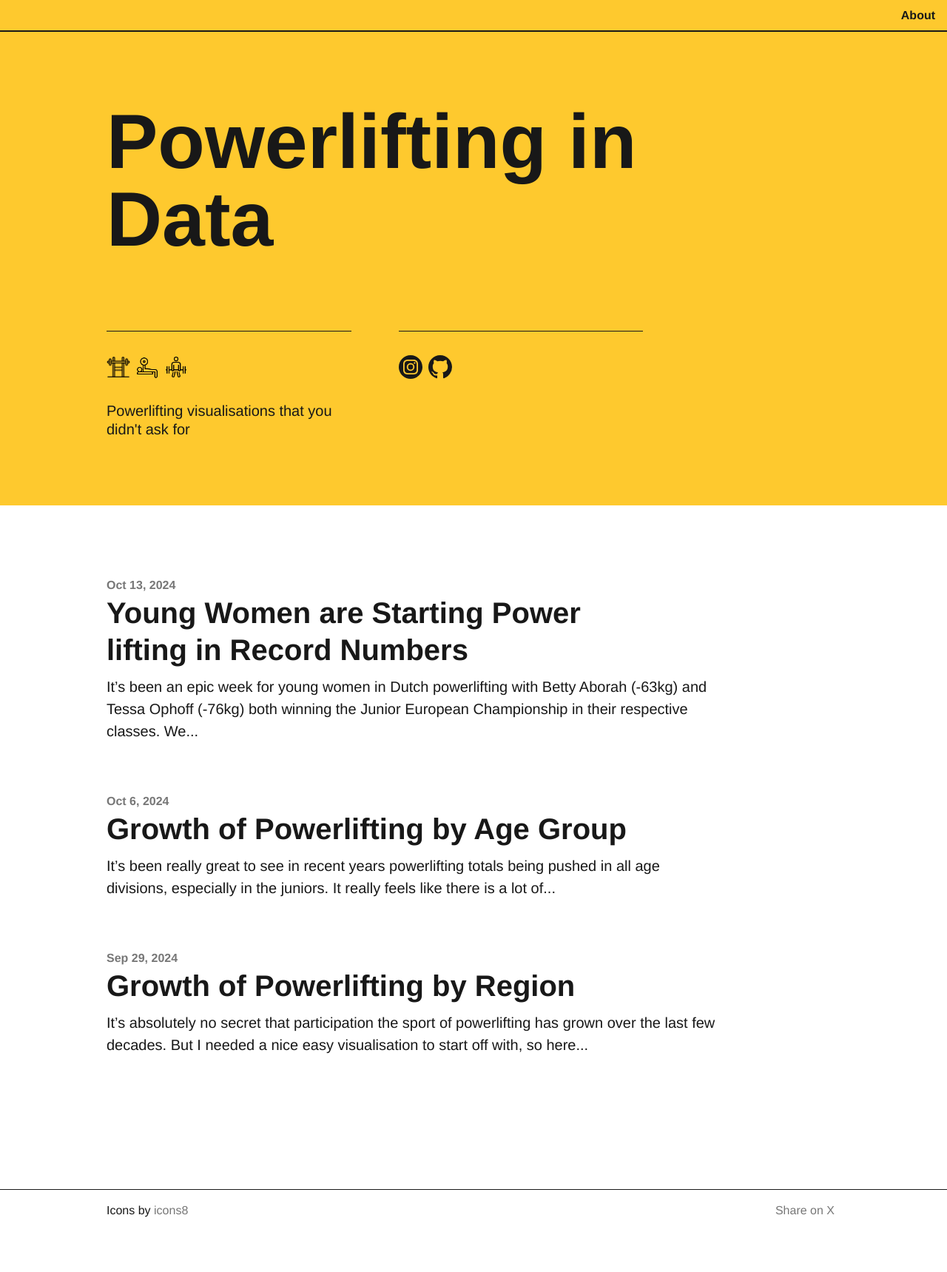
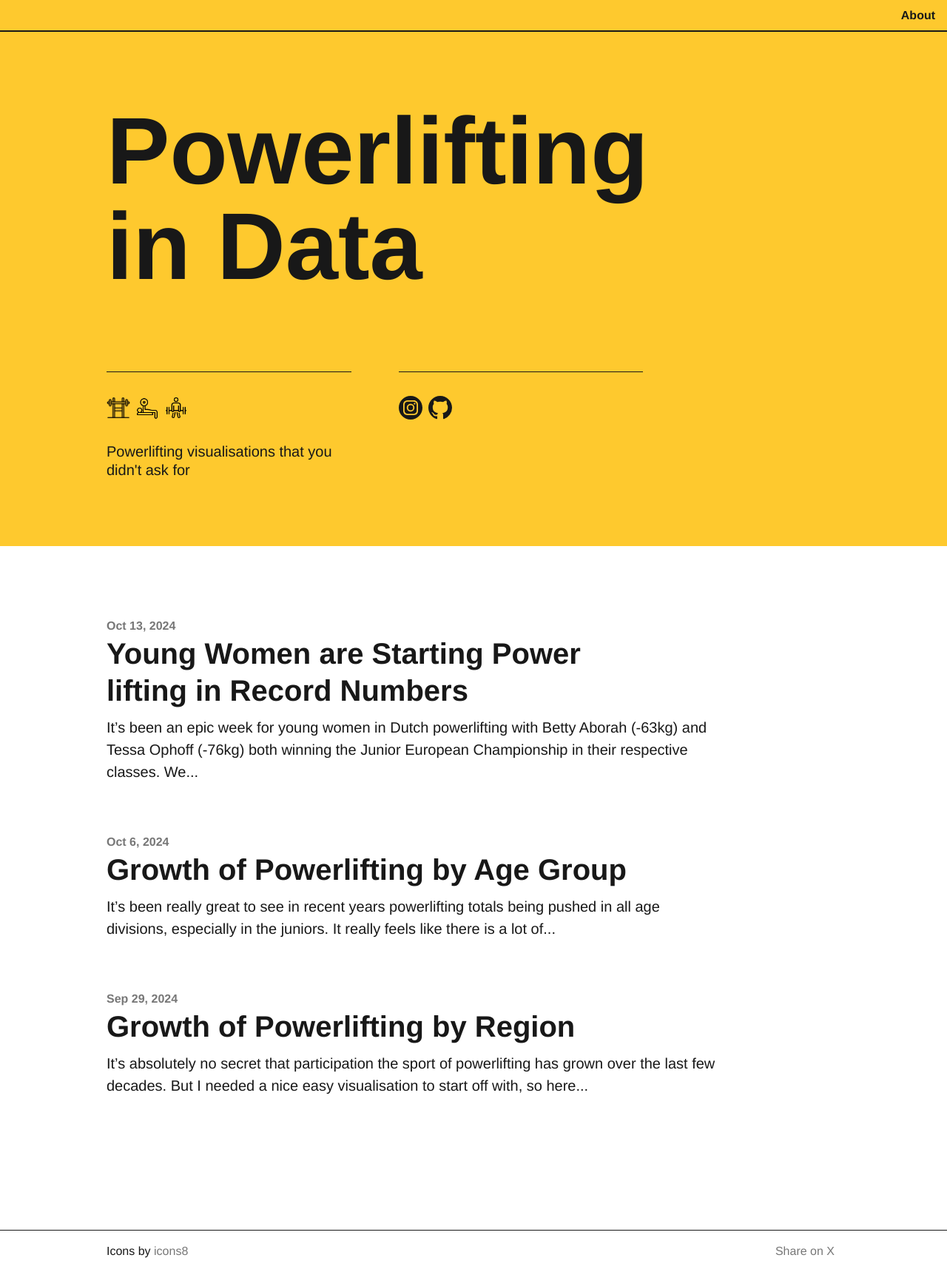
Before and after one commit to adele97/powerlifting-insights, a Jekyll site: the page built from docs/index.markdown, in a window 1280 px wide. Shown: the whole page at 74% size. Built offline with Jekyll 4.4.1, drawn with Linux system fonts in a browser that asks for light colours; comment, search, counter and statistics services are not loaded; before the commit the page ends 1664 px from its top, so only the background shows below that.

Commit message:
add heading h0a for home page only

```diff
--- a/docs/_layouts/home.html
+++ b/docs/_layouts/home.html
@@ -22,7 +22,7 @@
         </div>
 
         <div class="container mx-auto px-2 mb-2 clearfix header-text">
-          <h1 class="h0 inline-block col-9 sm-width-full py-4 mt-3 header-title">{{ site.title }}</h1>
+          <h1 class="h0a inline-block col-9 sm-width-full py-4 mt-3 header-title">{{ site.title }}</h1>
 
           <div class="clearfix mb-4 py-1">
             <div class="col-4 sm-width-full left border-top-thin">
--- a/docs/_sass/_utilities.scss
+++ b/docs/_sass/_utilities.scss
@@ -7,6 +7,17 @@
 
   @media (min-width: $breakpoint-lg) {
     font-size: $h0-desktop;
+  }
+}
+
+.h0a {
+  font-size: $h0a-mobile;
+  line-height: 1.0125;
+  margin-top: 0.85em;
+  word-wrap: break-word;
+
+  @media (min-width: $breakpoint-lg) {
+    font-size: $h0a-desktop;
   }
 }
 
--- a/docs/_sass/_variables.scss
+++ b/docs/_sass/_variables.scss
@@ -4,6 +4,8 @@ $body-font-family: "Helvetica Neue", Arial, sans-serif;
 $body-font-size: 16px;
 $prose-font-size: 20px;
 
+$h0a-mobile: 64px;
+$h0a-desktop: 128px;
 
 // Type scale
 $h0-mobile: 52px;
```
